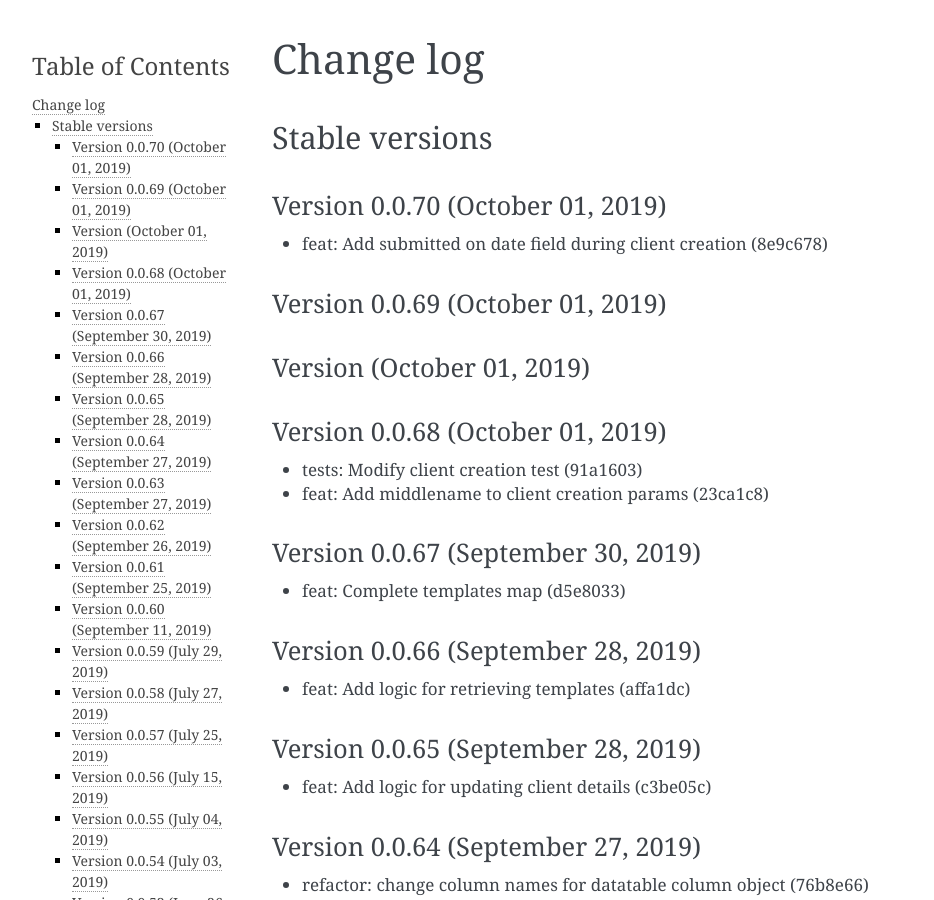
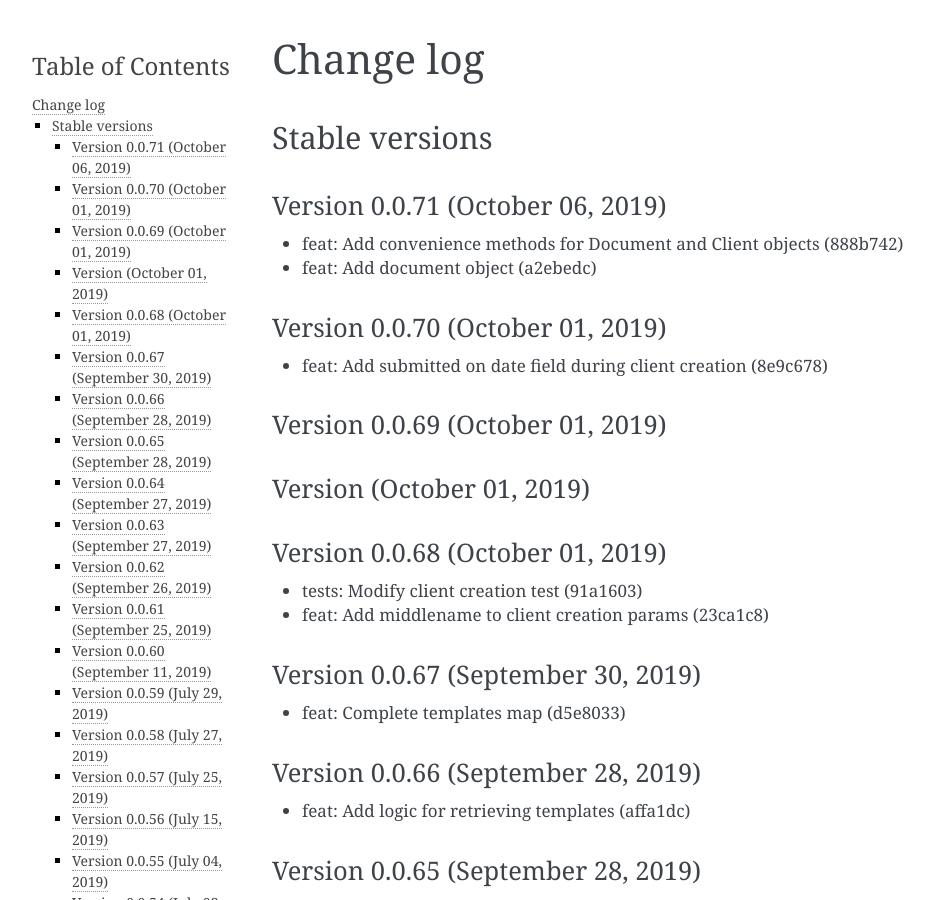
Before and after one commit to mobidevke/PyFineract, a Sphinx documentation site: the page built from docs/changes.rst, in a window 1280 px wide and 900 px high. Shown: the whole window, without its empty margins (148-1082 px from the left). Built offline with Sphinx 7.4.7, drawn with Linux system fonts in a browser that asks for light colours; formulas are drawn with MathJax 3.

Commit message:
Publish version 0.0.71

```diff
--- a/docs/changes.rst
+++ b/docs/changes.rst
@@ -3,6 +3,12 @@ Change log
 
 Stable versions
 ~~~~~~~~~~~~~~~
+
+Version 0.0.71 (October 06, 2019)
+-------------------------------------
+
+* feat: Add convenience methods for Document and Client objects (888b742)
+* feat: Add document object (a2ebedc)
 
 Version 0.0.70 (October 01, 2019)
 -------------------------------------
--- a/setup.py
+++ b/setup.py
@@ -2,7 +2,7 @@ import textwrap
 
 import setuptools
 
-version = "0.0.70"
+version = "0.0.71"
 
 if __name__ == '__main__':
     setuptools.setup(
```
